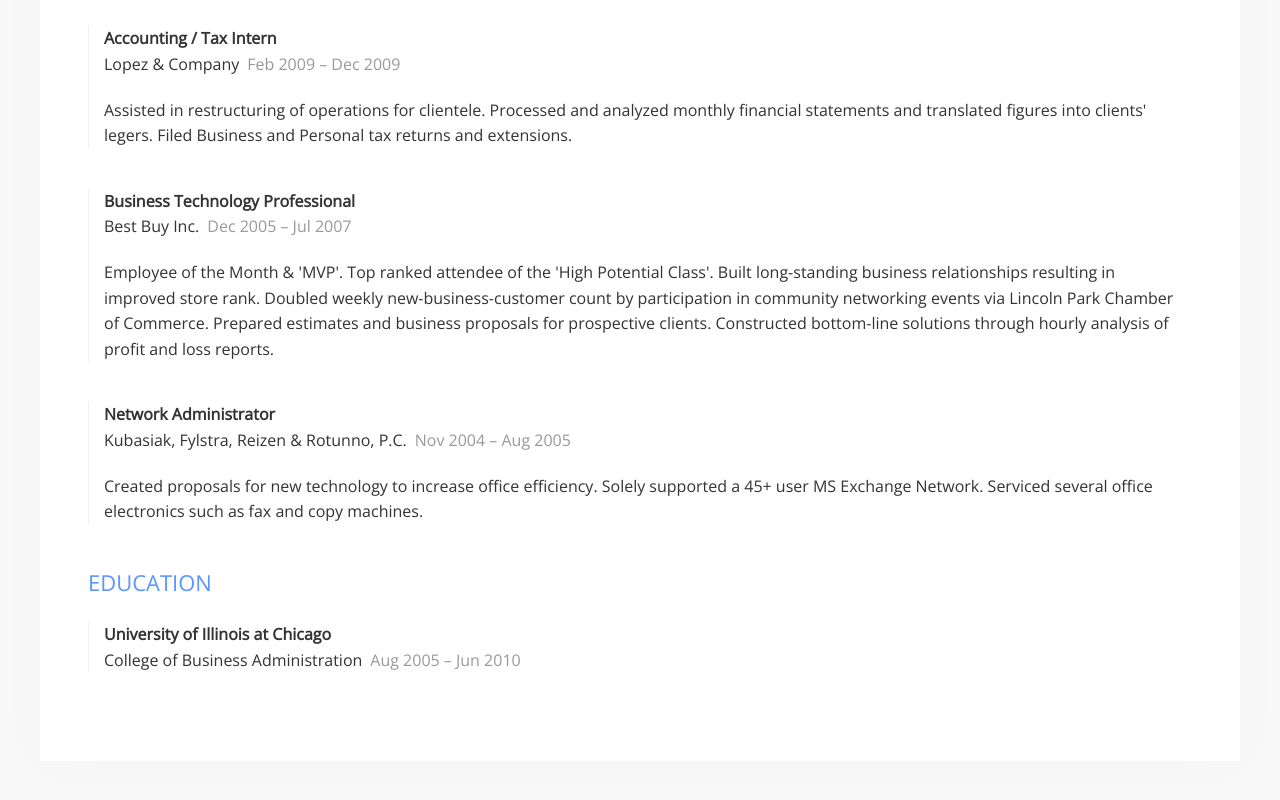
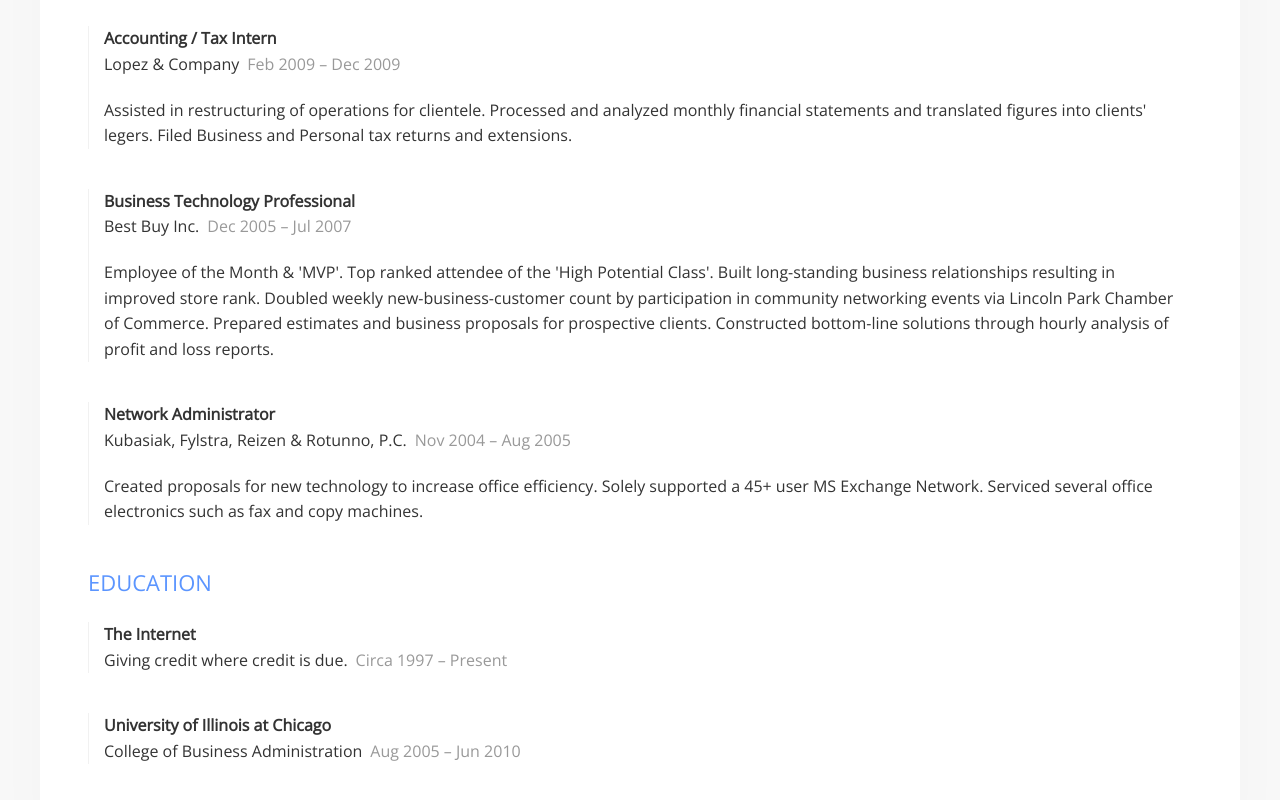
Before and after one commit to danielmconrad/cv.danielmconrad.com, a React (Create React App) app: page / in a window 1280 px wide. Shown: the part 3332-4132 px from the top of the page. Built offline with nearby package versions, Linux system fonts and the light colour scheme.

Commit message:
feat: the internet

```diff
--- a/package.json
+++ b/package.json
@@ -3,7 +3,7 @@
   "version": "0.1.0",
   "private": true,
   "devDependencies": {
-    "react-scripts": "0.8.4"
+    "react-scripts": "0.8.5"
   },
   "dependencies": {
     "react": "^15.4.1",
--- a/src/App.css
+++ b/src/App.css
@@ -5,8 +5,8 @@
 
 @media print {
   .App {
-    padding: 0;
-    display: inline-block;
+    margin: auto;
+    box-sizing: content-box;
   }
 }
 
--- a/src/index.css
+++ b/src/index.css
@@ -1,3 +1,11 @@
+@page {
+  size: 8.5in 11in;
+  margin: 2.5cm 1.5cm 1cm;
+}
+
+@page :first {
+}
+
 html {
   font-size: 62.5%
 }
@@ -6,15 +14,14 @@
   color: #333;
   font-family: 'Open Sans', sans-serif;
   font-weight: 300;
-
 }
 
 @media screen {
   body {
     background: #f8f8f8;
+    font-size: 1.6em;
     line-height: 1.6;
     padding: 2rem;
-    font-size: 1.6em;
   }
 }
 
--- a/src/partials/Education.js
+++ b/src/partials/Education.js
@@ -5,6 +5,12 @@
     return (
       <section className="Work Education">
         <h3>Education</h3>
+
+        <div className="job">
+          <div className="position">The Internet</div>
+          <div className="company">Giving credit where credit is due.</div>
+          <div className="date">Circa 1997 – Present</div>
+        </div>
 
         <div className="job">
           <div className="position">University of Illinois at Chicago</div>
```
Also changed, not shown: 6 other files (tests, documents, lock files or other folders).
